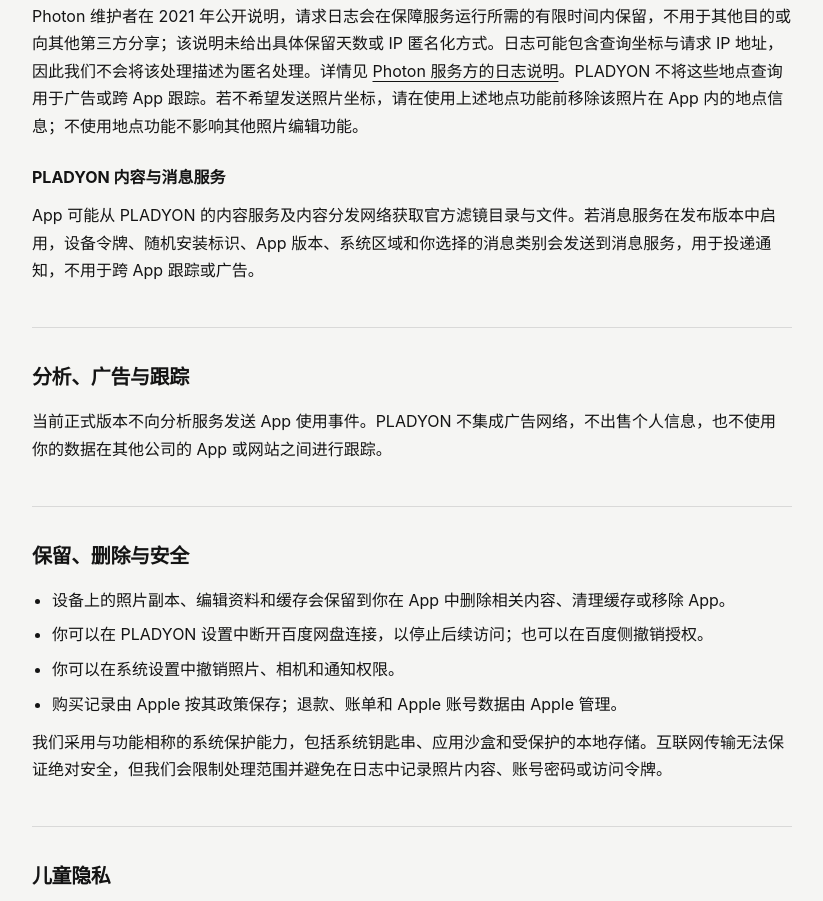
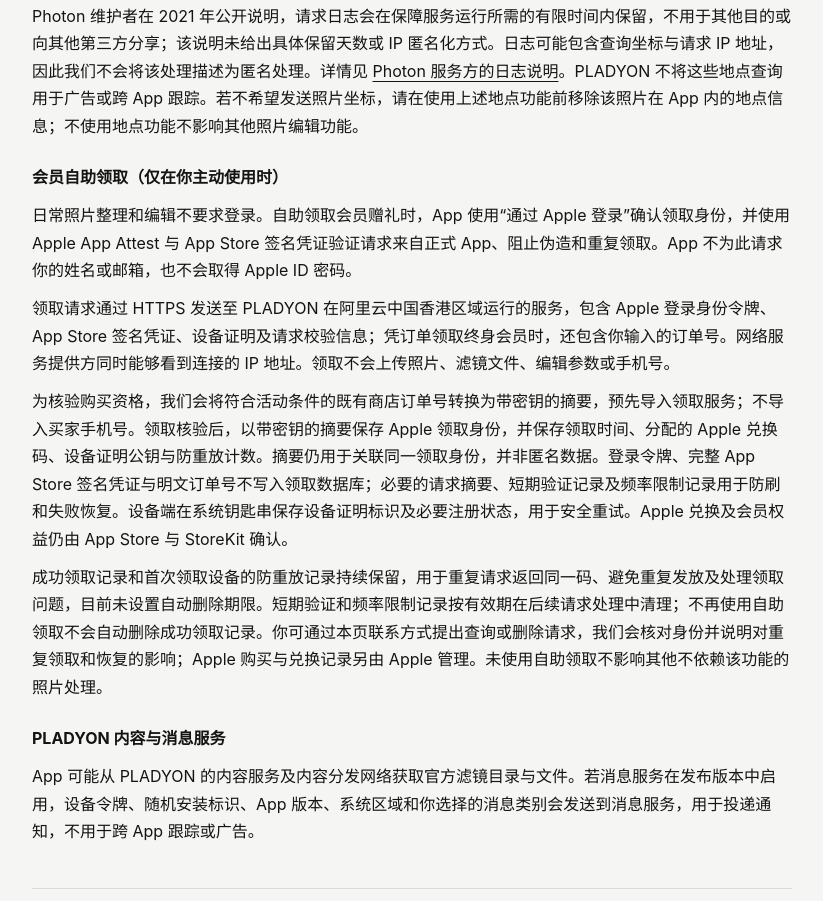
Before and after one commit to PladyChan/pladyon-support, a plain HTML site: page dist/privacy/index.html in a window 1280 px wide. Shown: the part 1800-2701 px from the top of the page, without its empty margins (228-1051 px from the left). Drawn offline with Linux system fonts and the light colour scheme.

Commit message:
Draft privacy disclosure for optional Hong Kong membership self-claim

```diff
--- a/dist/privacy/index.html
+++ b/dist/privacy/index.html
@@ -20,7 +20,7 @@
       <p class="eyebrow">Privacy Policy</p>
       <h1>隐私政策</h1>
       <p class="lede">PLADYON 是照片整理与处理工具。我们尽量让照片处理留在你的设备上，并只在你主动使用相关功能时访问必要信息。</p>
-      <p class="meta"><span>生效日期：2026 年 10 月 9 日</span><span>适用于：PLADYON iOS / iPadOS</span></p>
+      <p class="meta"><span>生效日期：2026 年 10 月 17 日</span><span>适用于：PLADYON iOS / iPadOS</span></p>
 
       <div class="content">
         <section>
@@ -58,6 +58,12 @@
           <p>发送的信息包含照片坐标；服务方同时可见网络请求的 IP 地址和固定的 App 请求标识。该请求不包含照片图像、Apple ID、App 安装标识或购买信息。App 不为此读取设备的实时定位。</p>
           <p>Photon 维护者在 2021 年公开说明，请求日志会在保障服务运行所需的有限时间内保留，不用于其他目的或向其他第三方分享；该说明未给出具体保留天数或 IP 匿名化方式。日志可能包含查询坐标与请求 IP 地址，因此我们不会将该处理描述为匿名处理。详情见 <a href="https://github.com/komoot/photon/discussions/539">Photon 服务方的日志说明</a>。PLADYON 不将这些地点查询用于广告或跨 App 跟踪。若不希望发送照片坐标，请在使用上述地点功能前移除该照片在 App 内的地点信息；不使用地点功能不影响其他照片编辑功能。</p>
 
+          <h3>会员自助领取（仅在你主动使用时）</h3>
+          <p>日常照片整理和编辑不要求登录。自助领取会员赠礼时，App 使用“通过 Apple 登录”确认领取身份，并使用 Apple App Attest 与 App Store 签名凭证验证请求来自正式 App、阻止伪造和重复领取。App 不为此请求你的姓名或邮箱，也不会取得 Apple ID 密码。</p>
+          <p>领取请求通过 HTTPS 发送至 PLADYON 在阿里云中国香港区域运行的服务，包含 Apple 登录身份令牌、App Store 签名凭证、设备证明及请求校验信息；凭订单领取终身会员时，还包含你输入的订单号。网络服务提供方同时能够看到连接的 IP 地址。领取不会上传照片、滤镜文件、编辑参数或手机号。</p>
+          <p>为核验购买资格，我们会将符合活动条件的既有商店订单号转换为带密钥的摘要，预先导入领取服务；不导入买家手机号。领取核验后，以带密钥的摘要保存 Apple 领取身份，并保存领取时间、分配的 Apple 兑换码、设备证明公钥与防重放计数。摘要仍用于关联同一领取身份，并非匿名数据。登录令牌、完整 App Store 签名凭证与明文订单号不写入领取数据库；必要的请求摘要、短期验证记录及频率限制记录用于防刷和失败恢复。设备端在系统钥匙串保存设备证明标识及必要注册状态，用于安全重试。Apple 兑换及会员权益仍由 App Store 与 StoreKit 确认。</p>
+          <p>成功领取记录和首次领取设备的防重放记录持续保留，用于重复请求返回同一码、避免重复发放及处理领取问题，目前未设置自动删除期限。短期验证和频率限制记录按有效期在后续请求处理中清理；不再使用自助领取不会自动删除成功领取记录。你可通过本页联系方式提出查询或删除请求，我们会核对身份并说明对重复领取和恢复的影响；Apple 购买与兑换记录另由 Apple 管理。未使用自助领取不影响其他不依赖该功能的照片处理。</p>
+
           <h3>PLADYON 内容与消息服务</h3>
           <p>App 可能从 PLADYON 的内容服务及内容分发网络获取官方滤镜目录与文件。若消息服务在发布版本中启用，设备令牌、随机安装标识、App 版本、系统区域和你选择的消息类别会发送到消息服务，用于投递通知，不用于跨 App 跟踪或广告。</p>
         </section>
```
